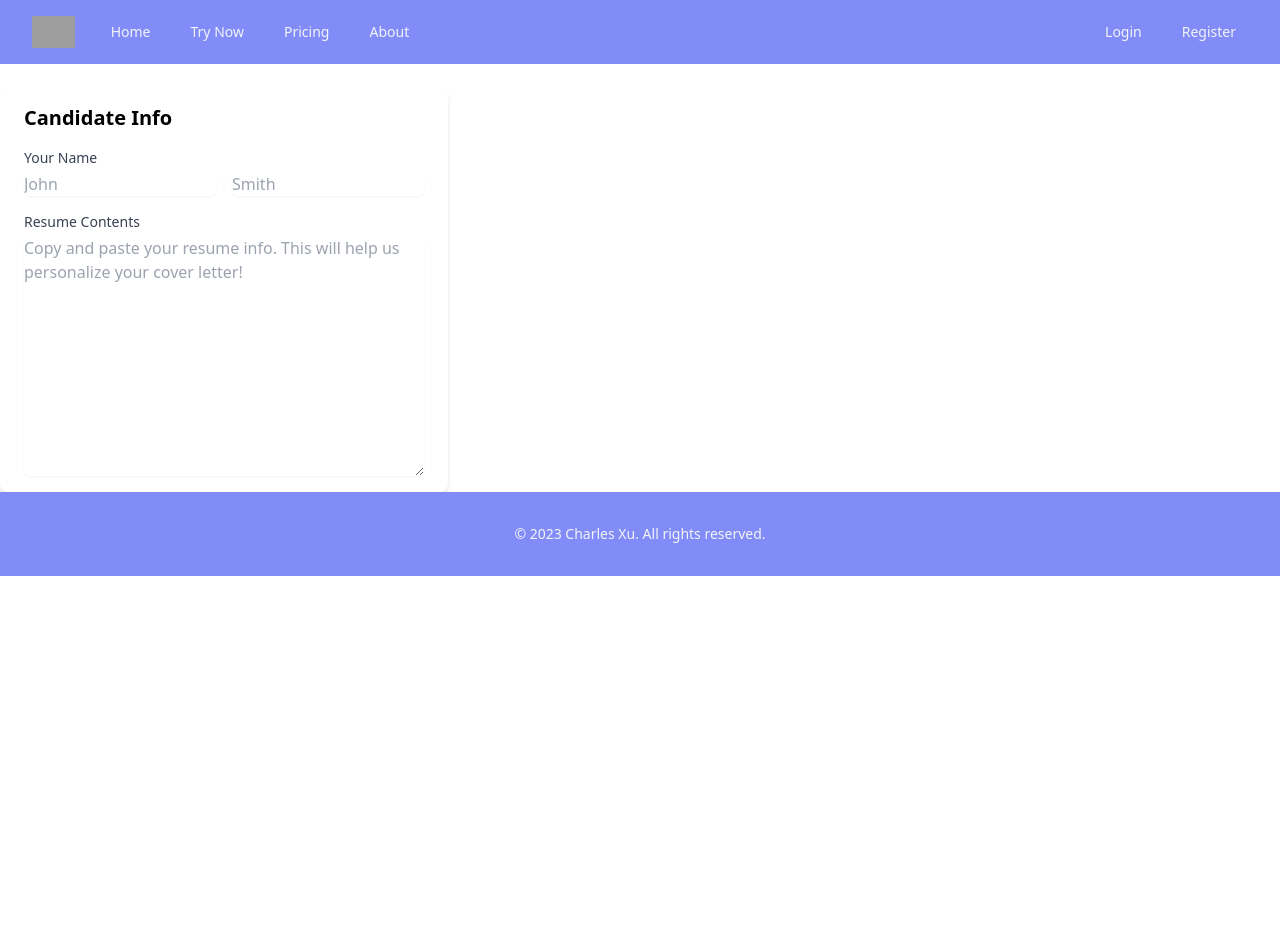
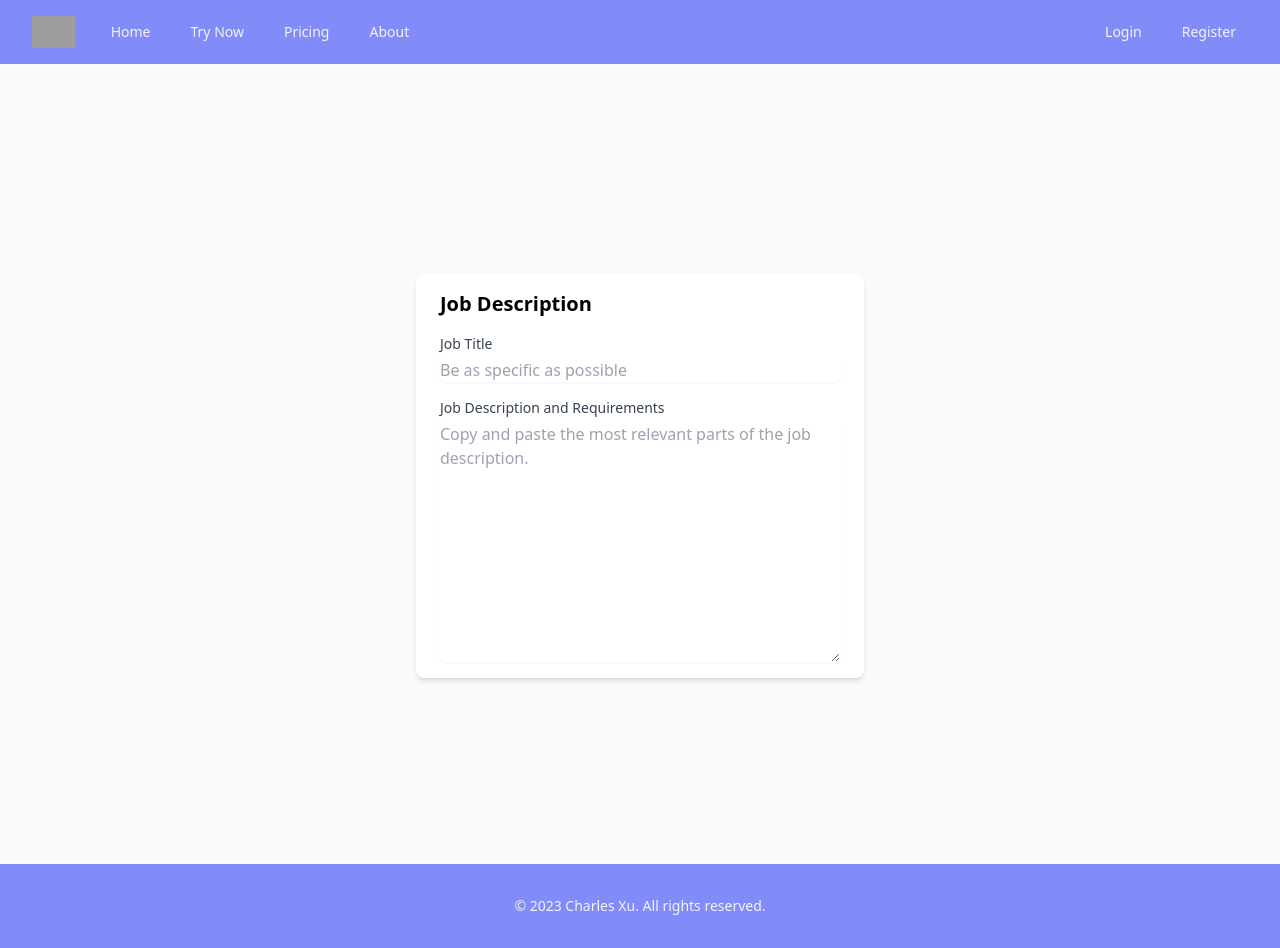
Before and after one commit to charlesxu27/covrd, a Next.js app: page /trynow in a window 1280 px wide. Before the commit the page ends 800 px from the top, so only its background shows below. Built offline with nearby package versions, Linux system fonts and the light colour scheme; grey boxes are pictures that could not be loaded.

Commit message:
add job form

```diff
--- a/components/CandidateForm.tsx
+++ b/components/CandidateForm.tsx
@@ -16,6 +16,7 @@ export default function CandidateForm() {
   }
 
   return (
+    <div className="flex flex-col items-center min-h-screen pt-6 sm:justify-center sm:pt-0 bg-gray-50">
       <div className="w-full px-6 py-4 mt-6 overflow-hidden bg-white shadow-md sm:max-w-md sm:rounded-lg">
         <h3 className="font-bold text-xl">Candidate Info</h3>
         <form>
@@ -35,7 +36,7 @@ export default function CandidateForm() {
                   className="block w-full mt-1 border-gray-300 rounded-md shadow-sm focus:border-indigo-300 focus:ring focus:ring-indigo-200 focus:ring-opacity-50"
                 />
               </div>
-            <div className="w-full mt-4 sm:w-1/2 sm:mt-0 sm:pl-2 sm:mt-0">
+              <div className="w-full mt-4 sm:w-1/2 sm:pl-2 sm:mt-0">
                 <input
                   type="text"
                   name="lastName"
@@ -65,5 +66,6 @@ export default function CandidateForm() {
           </div>
         </form>
       </div>
+    </div>
   );
 }
--- a/components/HiringManagerForm.tsx
+++ b/components/HiringManagerForm.tsx
@@ -1,7 +1,8 @@
-import React from 'react'
+import React from "react";
 
 export default function HiringManagerForm() {
   return (
+    <div className="flex flex-col items-center min-h-screen pt-6 sm:justify-center sm:pt-0 bg-gray-50">
       <div className="w-full px-6 py-4 mt-6 overflow-hidden bg-white shadow-md sm:max-w-md sm:rounded-lg">
         <form>
           <h3 className="font-bold text-xl">Hiring Manager Info</h3>
@@ -21,7 +22,7 @@ export default function HiringManagerForm() {
                   placeholder="John"
                 />
               </div>
-                <div className="w-full mt-4 sm:w-1/2 sm:mt-0 sm:pl-2 sm:mt-0">
+              <div className="w-full mt-4 sm:w-1/2 sm:mt-0 sm:pl-2">
                 <input
                   type="text"
                   name="address_line_2"
@@ -130,5 +131,6 @@ export default function HiringManagerForm() {
           </div>
         </form>
       </div>
-  )
+    </div>
+  );
 }
--- /dev/null
+++ b/components/JobForm.tsx
@@ -0,0 +1,54 @@
+import React, { useState } from "react";
+
+export default function JobForm() {
+  const [formValues, setFormValues] = useState({
+    firstName: "",
+    lastName: "",
+    resumeText: "",
+  });
+
+  function handleChange(event: any) {
+    const { name, value } = event.target;
+    setFormValues({ ...formValues, [name]: value });
+    console.log(formValues);
+  }
+
+  return (
+    <div className="flex flex-col items-center min-h-screen pt-6 sm:justify-center sm:pt-0 bg-gray-50">
+      <div className="w-full px-6 py-4 mt-6 overflow-hidden bg-white shadow-md sm:max-w-md sm:rounded-lg">
+        <h3 className="font-bold text-xl">Job Description</h3>
+        <form>
+          <div className="mt-4">
+            <label className="block text-sm font-medium text-gray-700 undefined">
+              Job Title
+            </label>
+            <input
+              type="text"
+              name="jobTitle"
+              placeholder="Be as specific as possible"
+              value={formValues.lastName}
+              onChange={handleChange}
+              required
+              className="block w-full mt-1 border-gray-300 rounded-md shadow-sm focus:border-indigo-300 focus:ring focus:ring-indigo-200 focus:ring-opacity-50"
+            />
+          </div>
+          <div className="mt-4">
+            <label className="block text-sm font-medium text-gray-700">
+              Job Description and Requirements
+            </label>
+            <div className="flex flex-col items-start">
+              <textarea
+                name="jobDescription"
+                className="block w-full mt-1 border-gray-300 rounded-md shadow-sm focus:border-indigo-300 focus:ring focus:ring-indigo-200 focus:ring-opacity-50"
+                rows={10}
+                value={formValues.resumeText}
+                onChange={handleChange}
+                placeholder="Copy and paste the most relevant parts of the job description."
+              />
+            </div>
+          </div>
+        </form>
+      </div>
+    </div>
+  );
+}
--- a/components/MainForm.tsx
+++ b/components/MainForm.tsx
@@ -1,6 +1,7 @@
 import React, { useState } from "react";
 import CandidateForm from "./CandidateForm";
 import HiringManagerForm from "./HiringManagerForm";
+import JobForm from "./JobForm";
 
 export default function MainForm() {
   interface FormData {
@@ -16,7 +17,7 @@ export default function MainForm() {
     zipcode: string
   }
 
-  const [step, setStep] = useState(1)
+  const [step, setStep] = useState(3)
   const [formData, setFormData] = useState<FormData>({
     firstName: "",
     lastName: "",
@@ -44,17 +45,8 @@ export default function MainForm() {
     case 2:
       return <HiringManagerForm formData={formData} setFormData={setFormData} nextStep={nextStep} prevStep={prevStep} />;
     case 3:
-      return <ResumeForm formData={formData} setFormData={setFormData} prevStep={prevStep} />;
+      return <JobForm formData={formData} setFormData={setFormData} prevStep={prevStep} />;
   }
 
 
-//   return (
-//     <>
-//       <div className="flex flex-col items-center min-h-screen pt-6 sm:justify-center sm:pt-0 bg-gray-50">
-//         <h2 className="text-4xl font-bold text-indigo-500">
-//           Let's get started!
-//         </h2>
-//       </div>
-//     </>
-//   );
 }
--- a/components/ResumeForm.tsx
+++ /dev/null
@@ -1,7 +0,0 @@
-import React from 'react'
-
-export default function ResumeForm() {
-  return (
-    <div>ResumeForm</div>
-  )
-}
```
Lines whose indentation alone changed are shown as unchanged.
